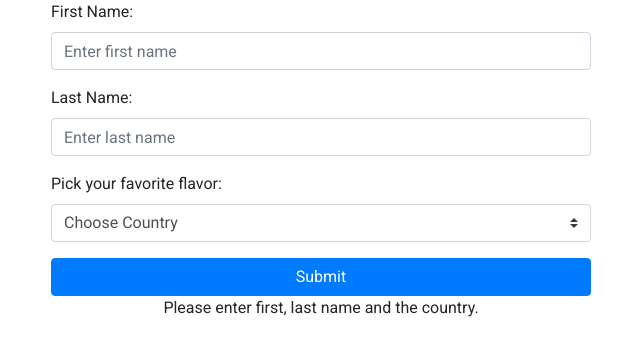
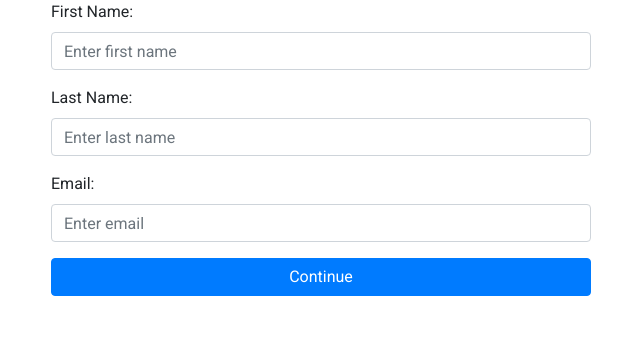
Before and after one commit to amrit-gandhi-ltts/react-demo-app, a React (Create React App) app: page / in a window 1280 px wide. Shown: the top 356 px of the page, without its empty margins (319-959 px from the left). Built offline with nearby package versions, Linux system fonts and the light colour scheme.

Commit message:
creating multi-step form

```diff
--- a/src/App.js
+++ b/src/App.js
@@ -4,12 +4,13 @@ import Time from './components/Time';
 import Toggle from './components/Toggle';
 import Login from './components/Login/Login';
 import NameForm from './components/Forms/NameForm';
+import UserForm from './components/Forms/Multi-step/UserForm';
 
 class App extends Component {
   render() {
     return (
       <React.Fragment>
-        <NameForm />
+        <UserForm />
       </React.Fragment>
     );
   }
--- /dev/null
+++ b/src/components/Forms/Multi-step/FormUserDetails.js
@@ -0,0 +1,54 @@
+import React, { Component } from 'react'
+
+export default class FormUserDetails extends Component {
+    continue = (e) => {
+        e.preventDefault();
+        this.props.nextStep();
+    }
+
+    render() {
+        const { values, handler } = this.props;
+        return (
+            <React.Fragment>
+                <div className="container">
+                    <div className="row">
+                        <div className="col-6 m-auto">
+                            <form>
+                                <div className="form-group">
+                                    <label>First Name:</label>
+                                    <input type="text"
+                                        name="firstname"
+                                        className="form-control"
+                                        placeholder="Enter first name"
+                                        onChange={ handler }
+                                        defaultValue={ values.firstname } />
+                                </div>
+                                <div className="form-group">
+                                    <label>Last Name:</label>
+                                    <input type="text"
+                                        name="lastname"
+                                        className="form-control"
+                                        placeholder="Enter last name"
+                                        onChange={ handler }
+                                        defaultValue={ values.lastname } />
+                                </div>
+                                <div className="form-group">
+                                    <label>Email:</label>
+                                    <input type="email"
+                                        name="email"
+                                        className="form-control"
+                                        placeholder="Enter email"
+                                        onChange={ handler }
+                                        defaultValue={ values.email }/>
+                                </div>
+                                <button type="submit"
+                                    className="btn btn-primary btn-block"
+                                    onClick={ this.continue }>Continue</button>
+                            </form>
+                        </div>
+                    </div>
+                </div>
+            </React.Fragment>
+        )
+    }
+}
--- /dev/null
+++ b/src/components/Forms/Multi-step/UserForm.js
@@ -0,0 +1,59 @@
+import React, { Component } from 'react';
+import FormUserDetails from './FormUserDetails';
+
+export default class UserForm extends Component {
+    state = {
+        step: 1,
+        firstname: '',
+        lastname: '',
+        email: '',
+        occupation: '',
+        city: '',
+        bio: ''
+    }
+
+    nextStep = () => {
+        const { step } = this.state;
+        this.setState({
+            step: step + 1
+        })
+    }
+
+    prevStep = () => {
+        const { step } = this.state;
+        this.setState({
+            step: step - 1
+        })
+    }
+
+    changehandler = (input, e) => {
+        this.setState({
+            [input]: e.target.value
+        })
+    }
+
+    render() {
+        const { step } = this.state;
+        const { firstname, lastname, email, occupation, city, bio } = this.state;
+        const values = { firstname, lastname, email, occupation, city, bio };
+
+        switch(step) {
+            case 1:
+                return (
+                    <React.Fragment>
+                        <FormUserDetails
+                            nextStep={ this.nextStep }
+                            changehandler={this.changehandler}
+                            values={values}
+                        />
+                    </React.Fragment>
+                )
+            case 2:
+                return (
+                    <React.Fragment>
+                        <h1>Personal details</h1>
+                    </React.Fragment>
+                )
+        }
+    }
+}
```
Also changed, not shown: src/components/Forms/Multi-step/Confirm.js (added, +11 -0 lines), src/components/Forms/Multi-step/FormPersonalDetails.js (added, +11 -0 lines), src/components/Forms/Multi-step/Success.js (added, +11 -0 lines), src/components/Forms/NameForm.js (line endings or trailing spaces).
